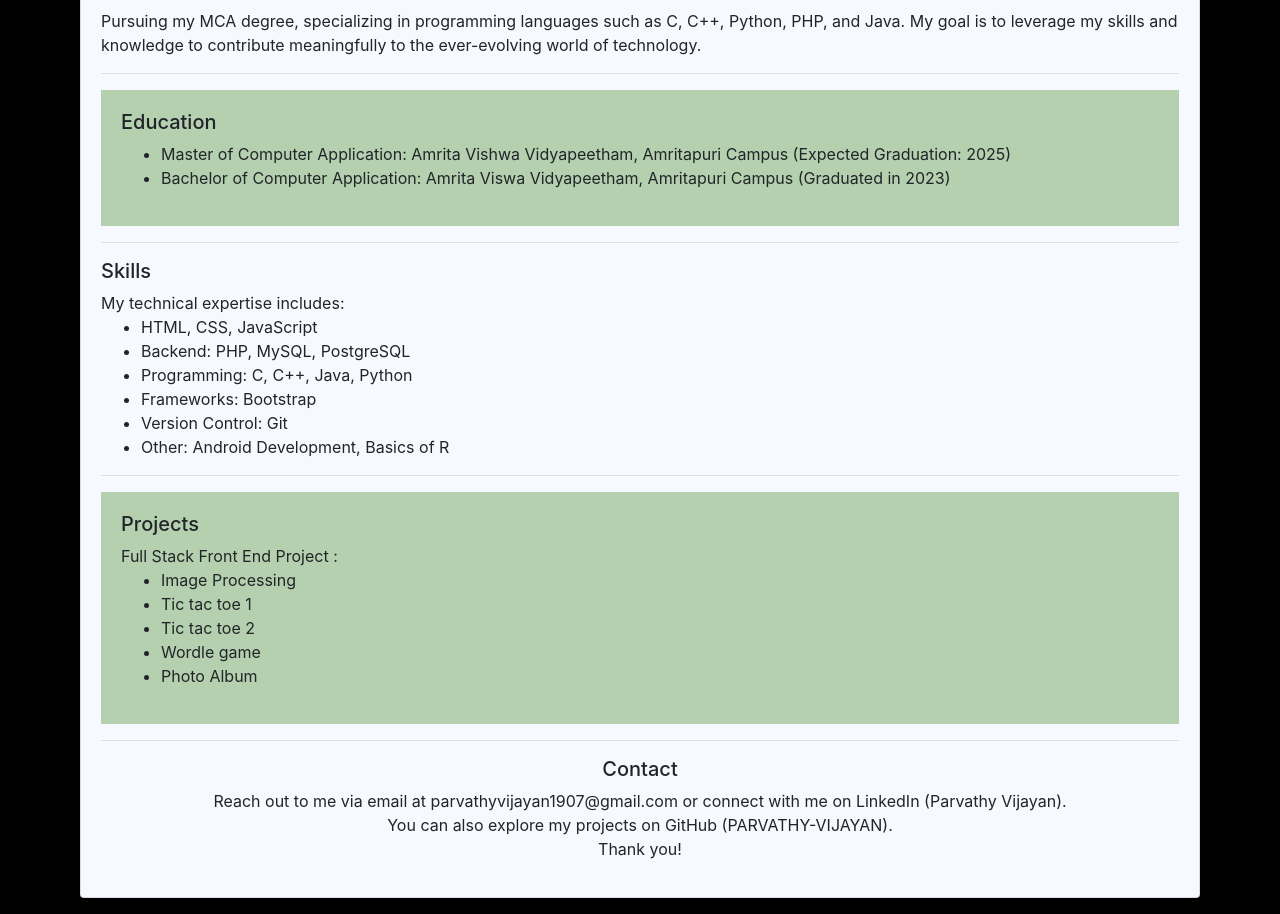
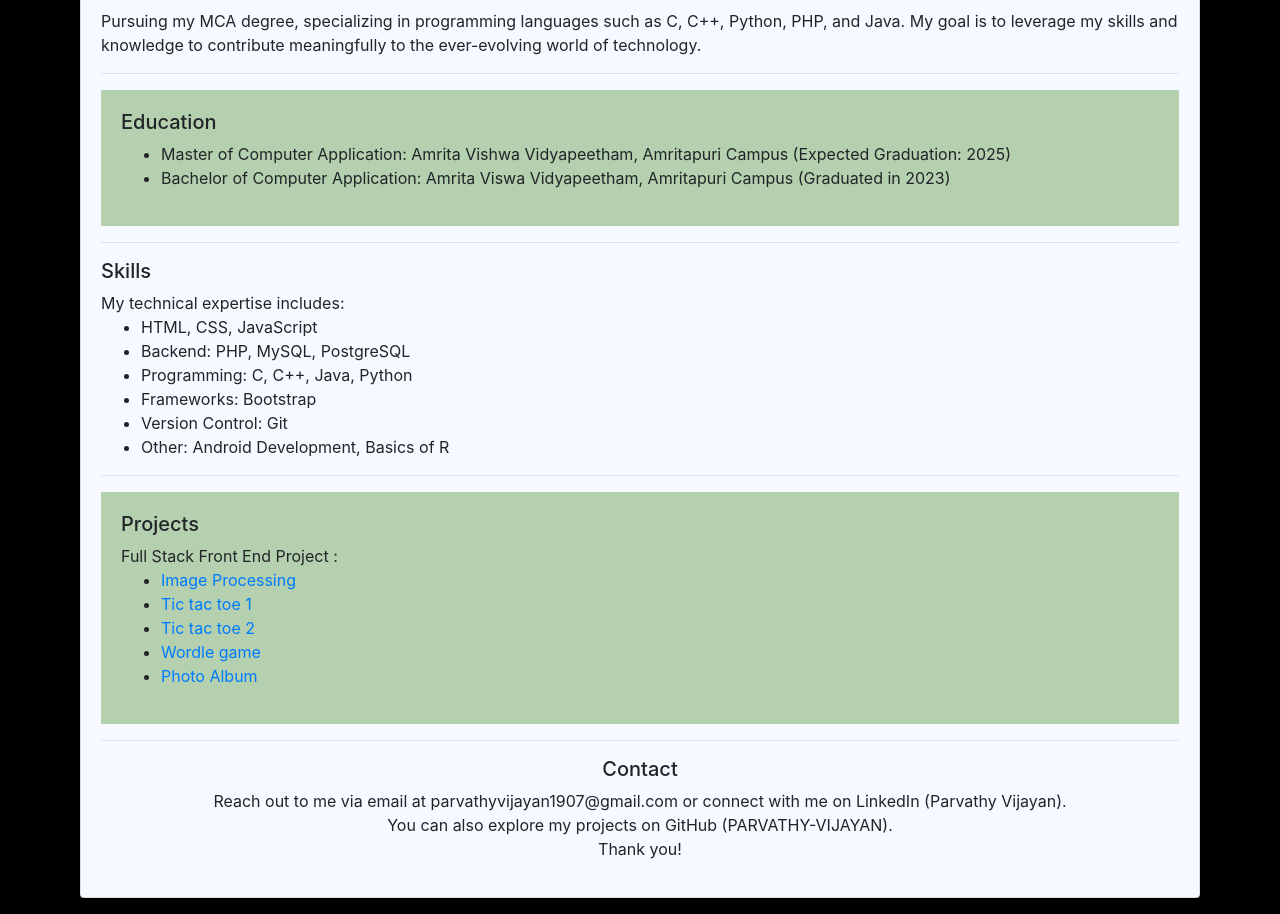
Before and after one commit to PARVATHY-VIJAYAN/PARVATHY-VIJAYAN.github.io, a plain HTML site: page index.html in a window 1280 px wide. Shown: the part 185-1099 px from the top of the page. Drawn offline with nearby package versions, Linux system fonts and the light colour scheme.

Commit message:
index.html

```diff
--- a/index.html
+++ b/index.html
@@ -44,11 +44,11 @@
               <h5>Projects</h5>
               Full Stack Front End Project :
               <ul>
-                <li>Image Processing<a href="front end project/image_processing.html"></a></li>
-                <li>Tic tac toe 1<a href="front end project/Tic_tac_toe/main.html"></a></li>
-                <li>Tic tac toe 2<a href="front end project/tictactoe_AI/tictactoeai.html"></a></li>
-                <li>Wordle game<a href="front end project/wordle_game/index.html"></a></li>
-                <li>Photo Album<a href="PhotoAlbum.html"></a></li>
+                <li><a href="front end project/image_processing.html">Image Processing</a></li>
+                <li><a href="front end project/Tic_tac_toe/main.html">Tic tac toe 1</a></li>
+                <li><a href="front end project/tictactoe_AI/tictactoeai.html">Tic tac toe 2</a></li>
+                <li><a href="front end project/wordle_game/index.html">Wordle game</a></li>
+                <li><a href="PhotoAlbum.html">Photo Album</a></li>
 
               </ul>
               </div>
```
